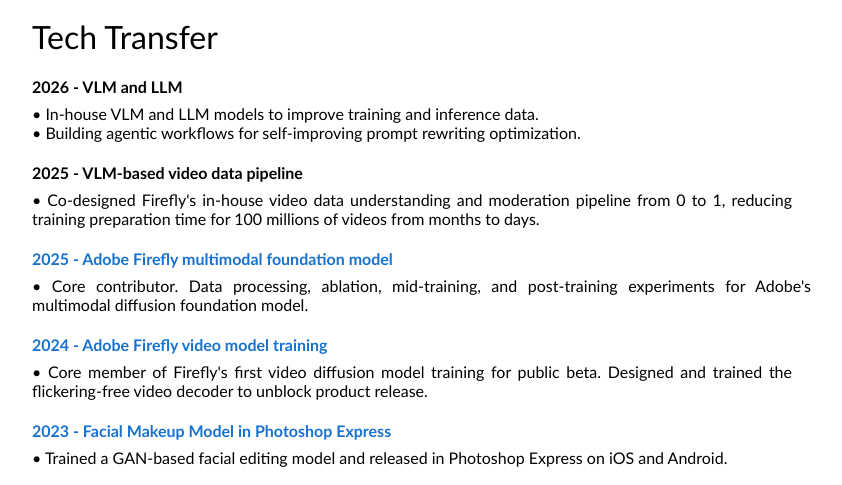
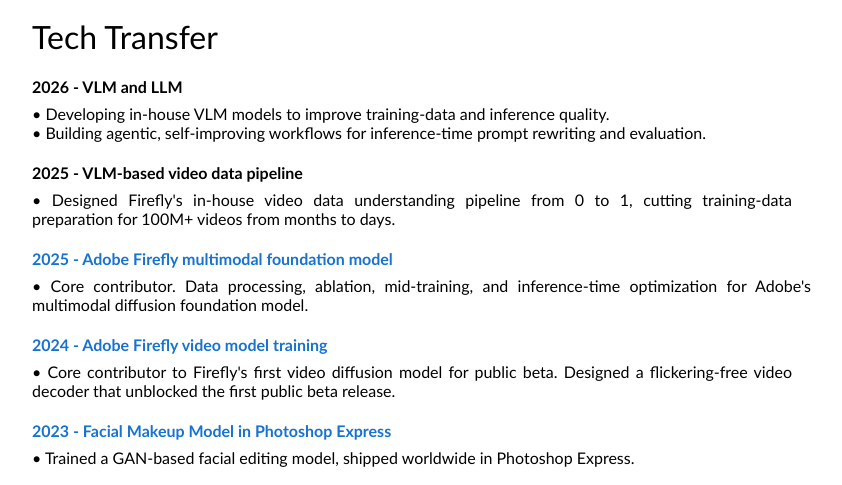
Before and after one commit to cy-xu/cy-xu.github.io, a plain HTML site: page index.html in a window 1280 px wide. Shown: the part 303-788 px from the top of the page, without its empty margins (228-1070 px from the left). Drawn offline with Linux system fonts and the light colour scheme.

Commit message:
Sync Tech Transfer language with 2026 CV
Co-Authored-By: Claude Opus 4.8 <noreply@anthropic.com>

```diff
--- a/index.html
+++ b/index.html
@@ -85,9 +85,9 @@
             <td style="padding-left:20px;width:100%;vertical-align:top">
               <papertitle>2026 - VLM and LLM</papertitle>
               <br>
-              &#8226; In-house VLM and LLM models to improve training and inference data.
+              &#8226; Developing in-house VLM models to improve training-data and inference quality.
               <br>
-              &#8226; Building agentic workflows for self-improving prompt rewriting optimization.
+              &#8226; Building agentic, self-improving workflows for inference-time prompt rewriting and evaluation.
             </td>
           </tr>
 
@@ -95,7 +95,7 @@
             <td style="padding:20px;width:100%;vertical-align:top">
               <papertitle>2025 - VLM-based video data pipeline</papertitle>
               <br>
-              &#8226; Co-designed Firefly's in-house video data understanding and moderation pipeline from 0 to 1, reducing training preparation time for 100 millions of videos from months to days.
+              &#8226; Designed Firefly's in-house video data understanding pipeline from 0 to 1, cutting training-data preparation for 100M+ videos from months to days.
             </td>
           </tr>
 
@@ -104,7 +104,7 @@
               <a href="https://blog.adobe.com/en/publish/2025/07/17/firefly-adds-new-video-capabilities-industry-leading-ai-models-generate-sound-effects-feature">
               <papertitle>2025 - Adobe Firefly multimodal foundation model</papertitle></a>
               <br>
-              &#8226; Core contributor. Data processing, ablation, mid-training, and post-training experiments for Adobe's multimodal diffusion foundation model.
+              &#8226; Core contributor. Data processing, ablation, mid-training, and inference-time optimization for Adobe's multimodal diffusion foundation model.
             </td>
           </tr>
 
@@ -113,7 +113,7 @@
               <a href="https://blog.adobe.com/en/publish/2025/02/12/meet-firefly-video-model-ai-powered-creation-with-unparalleled-creative-control">
               <papertitle>2024 - Adobe Firefly video model training</papertitle></a>
               <br>
-              &#8226; Core member of Firefly's first video diffusion model training for public beta. Designed and trained the flickering-free video decoder to unblock product release.
+              &#8226; Core contributor to Firefly's first video diffusion model for public beta. Designed a flickering-free video decoder that unblocked the first public beta release.
             </td>
           </tr>
 
@@ -122,7 +122,7 @@
               <a href="https://helpx.adobe.com/photoshop-express/using/apply-makeup.html">
               <papertitle>2023 - Facial Makeup Model in Photoshop Express</papertitle></a>
               <br>
-              &#8226; Trained a GAN-based facial editing model and released in Photoshop Express on iOS and Android.
+              &#8226; Trained a GAN-based facial editing model, shipped worldwide in Photoshop Express.
             </td>
           </tr>
 
```
